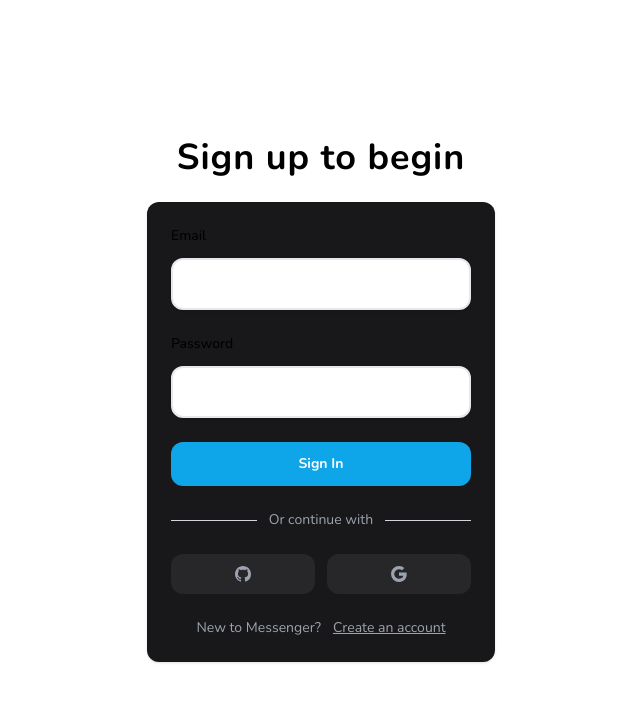
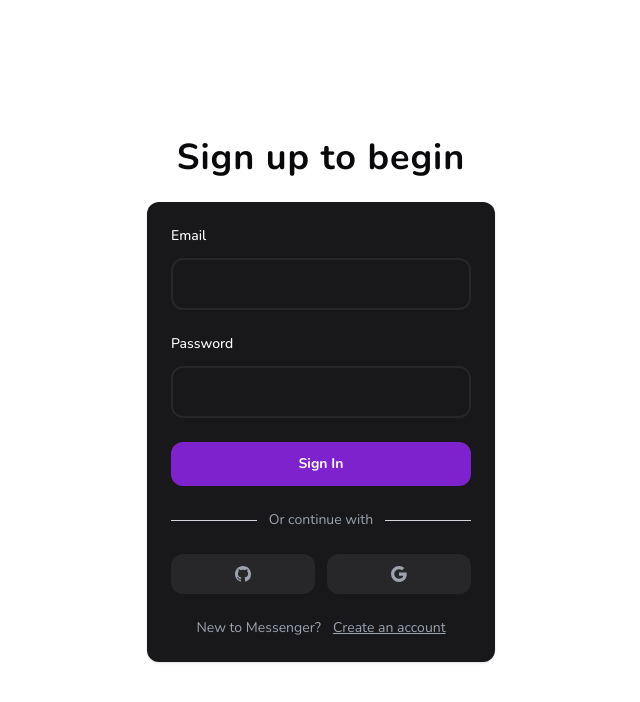
Before and after one commit to ARXXIII/messenger, a Next.js app: page / in a window 1280 px wide. Shown: the top 702 px of the page, without its empty margins (319-959 px from the left). Built offline with nearby package versions, Linux system fonts and the light colour scheme; no server answers.

Commit message:
Added shadcn/ui

```diff
--- a/app/components/Button.tsx
+++ b/app/components/Button.tsx
@@ -1,6 +1,6 @@
 'use client'
 
-import clsx from "clsx"
+import { cn } from "@/lib/utils"
 import { ButtonProps } from "../types"
 
 const Button = ({
@@ -17,12 +17,12 @@ const Button = ({
             type={type}
             disabled={disabled}
             onClick={onClick}
-            className={clsx('flex justify-center items-center p-3 font-bold text-sm rounded-xl',
+            className={cn('flex justify-center items-center p-3 font-bold text-sm rounded-xl',
                 disabled && 'opacity-50 cursor-default',
                 fullWidth && 'w-full',
                 secondary ? 'text-gray-900' : 'text-white',
                 danger && 'bg-red-500 hover:bg-rose-600',
-                !secondary && !danger && 'bg-sky-500 hover:bg-sky-600'
+                !secondary && !danger && 'bg-purple-700 hover:bg-purple-800'
             )}
         >
             {children}
--- /dev/null
+++ b/app/components/Empty.tsx
@@ -0,0 +1,11 @@
+const Empty = () => {
+    return (
+        <div className="flex justify-center items-center px-6 py-12 h-full bg-zinc-900 lg:rounded-xl">
+            <div className="flex flex-col items-center text-center">
+                <h3 className="px-3 py-1 font-semibold text-neutral-300 tracking-wide rounded-full bg-zinc-800">Select a chat or start messaging</h3>
+            </div>
+        </div>
+    )
+}
+
+export default Empty
--- a/app/components/inputs/Input.tsx
+++ b/app/components/inputs/Input.tsx
@@ -1,8 +1,7 @@
 'use client'
 
-import clsx from "clsx"
+import { cn } from "@/lib/utils"
 import { InputProps } from "@/app/types"
-import { FieldError, FieldValues, UseFormRegister } from "react-hook-form"
 
 const Input = ({
     id,
@@ -15,7 +14,7 @@ const Input = ({
 }: InputProps) => {
     return (
         <div>
-            <label htmlFor={id} className="block font-medium text-sm">{label}</label>
+            <label htmlFor={id} className="block font-medium text-sm text-white">{label}</label>
             <div className="mt-3">
                 <input
                     id={id}
@@ -23,7 +22,7 @@ const Input = ({
                     autoComplete={id}
                     disabled={disabled}
                     {...register(id, { required })}
-                    className={clsx(`p-3 w-full lg:min-w-[300px] border-2 border-gray-200 focus:border-green-500 rounded-xl shadow duration-200 ease-in`,
+                    className={cn(`p-3 w-full lg:min-w-[300px] text-white border-2 border-zinc-800 focus:border-purple-500 bg-transparent rounded-xl duration-200 ease-in`,
                         errors[id] && 'border-rose-500',
                         disabled && 'opacity-50 cursor-default'
                     )}
--- a/app/globals.css
+++ b/app/globals.css
@@ -2,10 +2,77 @@
 @tailwind components;
 @tailwind utilities;
 
-* {
-	margin: 0;
-	padding: 0;
-	box-sizing: border-box;
+@layer base {
+	:root {
+		--background: 0 0% 100%;
+		--foreground: 240 10% 3.9%;
+
+		--card: 0 0% 100%;
+		--card-foreground: 240 10% 3.9%;
+
+		--popover: 0 0% 100%;
+		--popover-foreground: 240 10% 3.9%;
+
+		--primary: 240 5.9% 10%;
+		--primary-foreground: 0 0% 98%;
+
+		--secondary: 240 4.8% 95.9%;
+		--secondary-foreground: 240 5.9% 10%;
+
+		--muted: 240 4.8% 95.9%;
+		--muted-foreground: 240 3.8% 46.1%;
+
+		--accent: 240 4.8% 95.9%;
+		--accent-foreground: 240 5.9% 10%;
+
+		--destructive: 0 84.2% 60.2%;
+		--destructive-foreground: 0 0% 98%;
+
+		--border: 240 5.9% 90%;
+		--input: 240 5.9% 90%;
+		--ring: 240 10% 3.9%;
+
+		--radius: 0.5rem;
+	}
+
+	.dark {
+		--background: 240 10% 3.9%;
+		--foreground: 0 0% 98%;
+
+		--card: 240 10% 3.9%;
+		--card-foreground: 0 0% 98%;
+
+		--popover: 240 10% 3.9%;
+		--popover-foreground: 0 0% 98%;
+
+		--primary: 0 0% 98%;
+		--primary-foreground: 240 5.9% 10%;
+
+		--secondary: 240 3.7% 15.9%;
+		--secondary-foreground: 0 0% 98%;
+
+		--muted: 240 3.7% 15.9%;
+		--muted-foreground: 240 5% 64.9%;
+
+		--accent: 240 3.7% 15.9%;
+		--accent-foreground: 0 0% 98%;
+
+		--destructive: 0 62.8% 30.6%;
+		--destructive-foreground: 0 0% 98%;
+
+		--border: 240 3.7% 15.9%;
+		--input: 240 3.7% 15.9%;
+		--ring: 240 4.9% 83.9%;
+	}
+}
+
+@layer base {
+	* {
+		@apply border-border;
+	}
+	body {
+		@apply bg-background text-foreground;
+	}
 }
 
 input,
--- /dev/null
+++ b/lib/utils.ts
@@ -0,0 +1,6 @@
+import { type ClassValue, clsx } from "clsx"
+import { twMerge } from "tailwind-merge"
+
+export function cn(...inputs: ClassValue[]) {
+  return twMerge(clsx(inputs))
+}
--- a/tailwind.config.ts
+++ b/tailwind.config.ts
@@ -1,20 +1,80 @@
-import type { Config } from "tailwindcss";
+import type { Config } from "tailwindcss"
 
-const config: Config = {
+const config = {
+  darkMode: ["class"],
   content: [
-    "./pages/**/*.{js,ts,jsx,tsx,mdx}",
-    "./components/**/*.{js,ts,jsx,tsx,mdx}",
-    "./app/**/*.{js,ts,jsx,tsx,mdx}",
-  ],
+    './pages/**/*.{ts,tsx}',
+    './components/**/*.{ts,tsx}',
+    './app/**/*.{ts,tsx}',
+    './src/**/*.{ts,tsx}',
+	],
+  prefix: "",
   theme: {
+    container: {
+      center: true,
+      padding: "2rem",
+      screens: {
+        "2xl": "1400px",
+      },
+    },
     extend: {
-      backgroundImage: {
-        "gradient-radial": "radial-gradient(var(--tw-gradient-stops))",
-        "gradient-conic":
-          "conic-gradient(from 180deg at 50% 50%, var(--tw-gradient-stops))",
+      colors: {
+        border: "hsl(var(--border))",
+        input: "hsl(var(--input))",
+        ring: "hsl(var(--ring))",
+        background: "hsl(var(--background))",
+        foreground: "hsl(var(--foreground))",
+        primary: {
+          DEFAULT: "hsl(var(--primary))",
+          foreground: "hsl(var(--primary-foreground))",
+        },
+        secondary: {
+          DEFAULT: "hsl(var(--secondary))",
+          foreground: "hsl(var(--secondary-foreground))",
+        },
+        destructive: {
+          DEFAULT: "hsl(var(--destructive))",
+          foreground: "hsl(var(--destructive-foreground))",
+        },
+        muted: {
+          DEFAULT: "hsl(var(--muted))",
+          foreground: "hsl(var(--muted-foreground))",
+        },
+        accent: {
+          DEFAULT: "hsl(var(--accent))",
+          foreground: "hsl(var(--accent-foreground))",
+        },
+        popover: {
+          DEFAULT: "hsl(var(--popover))",
+          foreground: "hsl(var(--popover-foreground))",
+        },
+        card: {
+          DEFAULT: "hsl(var(--card))",
+          foreground: "hsl(var(--card-foreground))",
+        },
+      },
+      borderRadius: {
+        lg: "var(--radius)",
+        md: "calc(var(--radius) - 2px)",
+        sm: "calc(var(--radius) - 4px)",
+      },
+      keyframes: {
+        "accordion-down": {
+          from: { height: "0" },
+          to: { height: "var(--radix-accordion-content-height)" },
+        },
+        "accordion-up": {
+          from: { height: "var(--radix-accordion-content-height)" },
+          to: { height: "0" },
+        },
+      },
+      animation: {
+        "accordion-down": "accordion-down 0.2s ease-out",
+        "accordion-up": "accordion-up 0.2s ease-out",
       },
     },
   },
-  plugins: [],
-};
-export default config;
+  plugins: [require("tailwindcss-animate")],
+} satisfies Config
+
+export default config
```
Also changed, not shown: package.json (+7 -1 lines), components.json (added), 1 other file (tests, documents, lock files or other folders).
